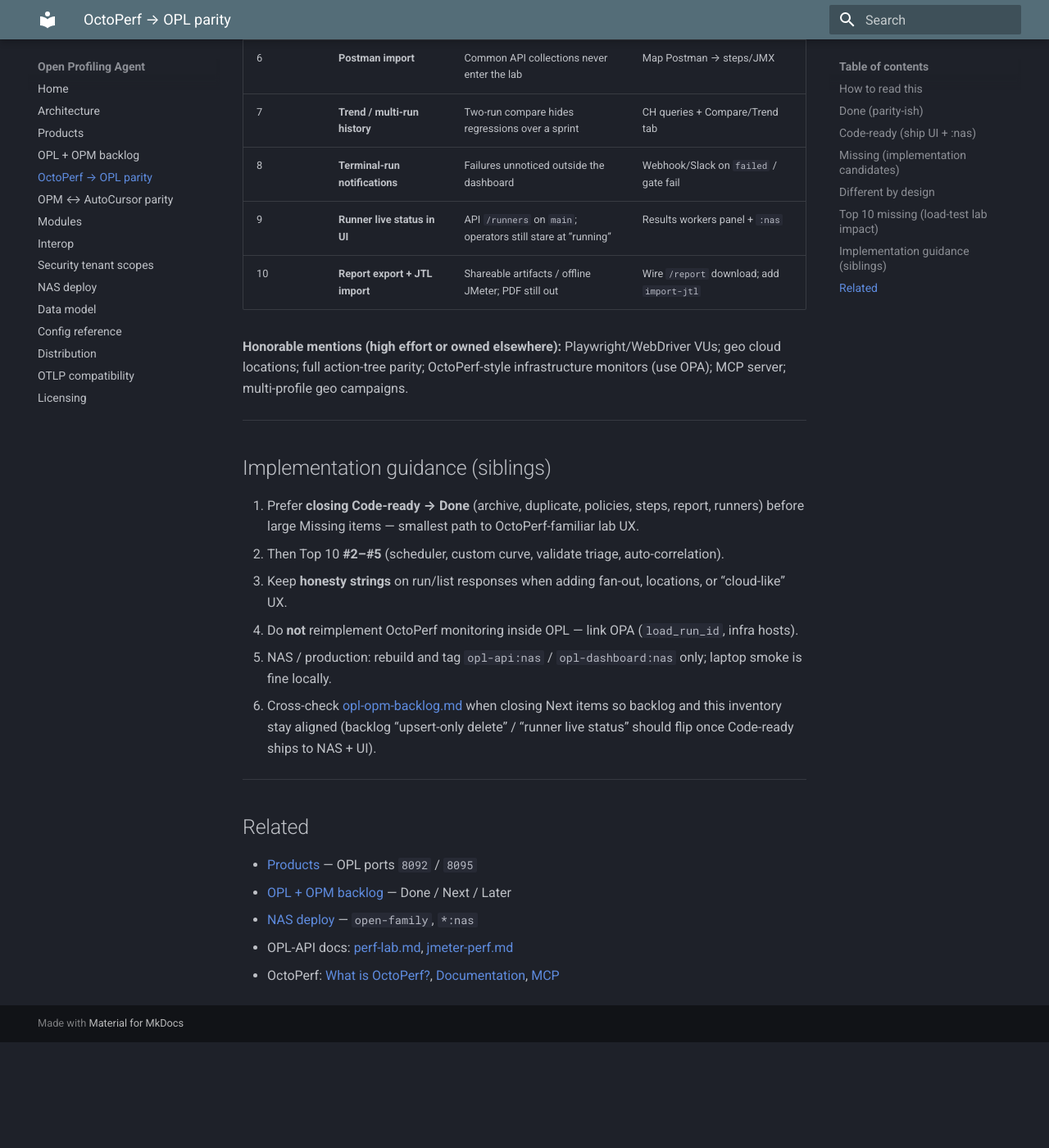
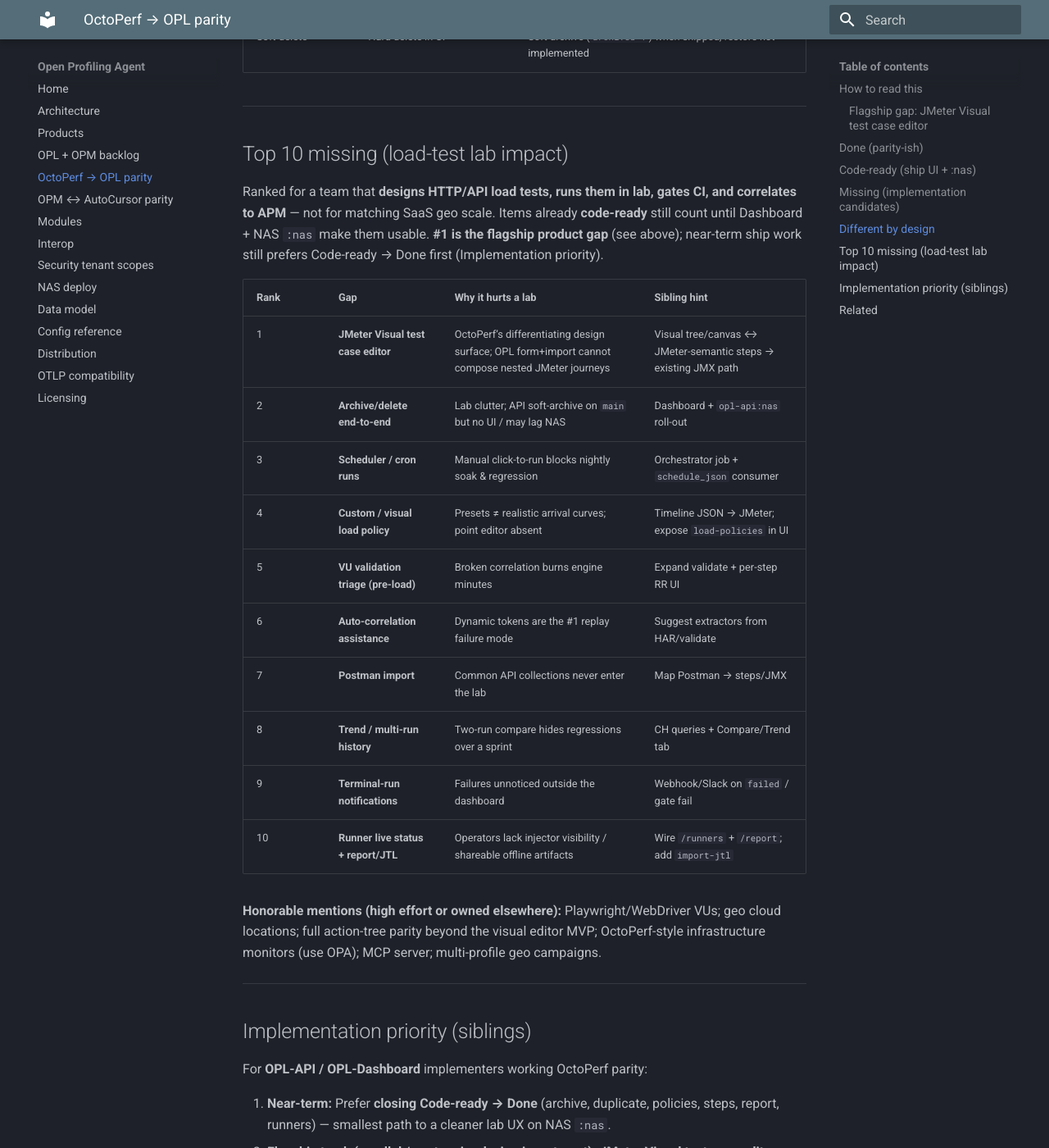
Before and after one commit to TheGrimmChester/OPA-Stack, an MkDocs documentation site: the page built from docs/opl-octoperf-parity.md, in a window 1280 px wide and 1400 px high, scrolled down 6660 px. Shown: the whole window at 82% size. Built offline with MkDocs 1.6.1 and Material for MkDocs 9.7.7, drawn with Linux system fonts in a browser that asks for light colours; before the commit the page ends 7931 px from its top, so only the background shows below that; some of the changed text lies outside the part shown.

Commit message:
Docs: Flag OctoPerf JMeter Visual editor as top OPL gap.
Call out the visual VU/tree editor as OctoPerf’s differentiating design feature, rank it #1 for parity, and mark visual JMeter-semantic editing as aspirational for OPL siblings.

```diff
--- a/docs/opl-octoperf-parity.md
+++ b/docs/opl-octoperf-parity.md
@@ -19,6 +19,14 @@
 
 OPL is a **self-hosted load lab** next to OPA, not a SaaS multi-cloud load grid. Gaps ranked for **load-test lab user impact** (design → run → analyze → gate), not for matching OctoPerf enterprise packaging.
 
+### Flagship gap: JMeter Visual test case editor
+
+OctoPerf’s **most advanced / differentiating** design feature is the **JMeter Visual test case editor** — a hierarchical Virtual User tree (drag-and-drop actions, containers, logic, extractors, search/replace) for building JMeter-compatible journeys **without editing raw JMX**. Doc anchors: [design / edit virtual user](https://api.octoperf.com/doc/design/edit-virtual-user/), [virtual user tree](https://api.octoperf.com/doc/design/edit-virtual-user/virtual-user-tree/), product framing [JMeter on steroids](https://octoperf.com/product/jmeter-on-steroids/).
+
+**OPL today:** Design tab is a **flat form step list** (`http` / `think` / `extract` / `assert` / `transaction`) that generates JMX on save, plus **HAR/XHR/JMX import** and a raw **JMX** tab. That is codeless enough for simple HTTP labs, but it is **not** a visual JMeter plan/tree editor.
+
+**Aspirational (not “different by design”):** OPL should aim for **visual scenario editing compatible with JMeter semantics** (tree or equivalent structured canvas → same JMX/engine path). Staying form-only forever would leave the flagship OctoPerf design advantage unaddressed; raw JMX-only is a fallback, not the target UX.
+
 ---
 
 ## Done (parity-ish)
@@ -29,7 +37,7 @@
 | HAR → VU | `POST /api/perf/scenarios/import-har` (+ Capture UI) | Skips private/metadata hosts (URL policy) |
 | JMeter JMX import / export | `import-jmx`, `export-jmx`, JMX tab | Best-effort HTTP samplers / timers / extractors / CSV / classic thread groups |
 | XHR capture import | `import-xhr` / `export-xhr` | Lab-oriented; not an OctoPerf product name |
-| Codeless / form designer → JMX | Dashboard builds steps; API stores `jmx_xml` | Users need not author JMeter XML |
+| Codeless / form designer → JMX | Dashboard builds **flat** steps; API stores `jmx_xml` | Not OctoPerf’s visual JMeter tree editor (see Flagship gap) |
 | CSV / datasets | `datasets_json` → CSVDataSet in generated JMX | Inline CSV in Users & data tab |
 | Extractors / assertions (basic) | Step types `extract`, `assert`; selector metadata (css/xpath/correlate) | Mirrored as JMX where supported; not full OctoPerf action tree |
 | Load profiles | `soak` / `spike` / `ramp` + presets (smoke, stress) | Run & scale tab |
@@ -65,11 +73,12 @@
 
 | OctoPerf capability | Doc anchor | OPL gap | Suggested sibling work |
 |---------------------|------------|---------|------------------------|
+| **JMeter Visual test case editor** (flagship) | `design/edit-virtual-user/` + `virtual-user-tree/` | Flat form steps + JMX/HAR import only — no hierarchical visual JMeter plan editor | Visual tree/canvas UX → JMeter-semantic model → existing JMX engine; keep import as on-ramp |
 | **Postman** collection import | `design/create-virtual-user/import-postman-collection` | Absent | `import-postman` → HTTP steps / JMX |
 | **Playwright** / real-browser VUs | Playwright import + actions | Explicitly out of scope today | New runner image or hybrid engine — large |
 | **WebDriver** / Selenium record | `record-selenium-web-driver` | Absent | Later; overlap with Playwright |
 | **VU fragments** + Link actions | Fragments VU type | No shared fragments | Reusable scenario fragments / includes |
-| Rich **action tree** (if/while/foreach/rendezvous/queue/JSR223…) | `design/edit-virtual-user/action-types/*` | Flat step list + limited JMX | Extend step DSL or trust raw JMX only |
+| Rich **action tree** (if/while/foreach/rendezvous/queue/JSR223…) | `design/edit-virtual-user/action-types/*` | Flat step list + limited JMX | Extend visual/step DSL toward JMeter containers & logic (pairs with flagship editor) |
 | **Auto-correlation** studio | `configuration/auto-correlation` | Selector metadata only | Detect dynamic tokens; suggest extractors |
 | **Validate VU** triage (functional check before load) | `edit-virtual-user/validation` | `validate` thinner than OctoPerf | Per-step request/response triage UI |
 | **Variables** (secret, counter, random, file-backed CSV UX) | `configuration/variables/*` | Headers + inline CSV | Variable store + secret refs |
@@ -111,33 +120,36 @@
 
 ## Top 10 missing (load-test lab impact)
 
-Ranked for a team that **designs HTTP/API load tests, runs them in lab, gates CI, and correlates to APM** — not for matching SaaS geo scale. Items already **code-ready** still count until Dashboard + NAS `:nas` make them usable.
+Ranked for a team that **designs HTTP/API load tests, runs them in lab, gates CI, and correlates to APM** — not for matching SaaS geo scale. Items already **code-ready** still count until Dashboard + NAS `:nas` make them usable. **#1 is the flagship product gap** (see above); near-term ship work still prefers Code-ready → Done first (Implementation priority).
 
 | Rank | Gap | Why it hurts a lab | Sibling hint |
 |------|-----|--------------------|--------------|
-| 1 | **Archive/delete end-to-end** | Lab clutter; API soft-archive on `main` but no UI / may lag NAS | Dashboard + `opl-api:nas` roll-out |
-| 2 | **Scheduler / cron runs** | Manual click-to-run blocks nightly soak & regression | Orchestrator job + `schedule_json` consumer |
-| 3 | **Custom / visual load policy** | Presets ≠ realistic arrival curves; point editor absent | Timeline JSON → JMeter; expose `load-policies` in UI |
-| 4 | **VU validation triage (pre-load)** | Broken correlation burns engine minutes | Expand validate + per-step RR UI |
-| 5 | **Auto-correlation assistance** | Dynamic tokens are the #1 replay failure mode | Suggest extractors from HAR/validate |
-| 6 | **Postman import** | Common API collections never enter the lab | Map Postman → steps/JMX |
-| 7 | **Trend / multi-run history** | Two-run compare hides regressions over a sprint | CH queries + Compare/Trend tab |
-| 8 | **Terminal-run notifications** | Failures unnoticed outside the dashboard | Webhook/Slack on `failed` / gate fail |
-| 9 | **Runner live status in UI** | API `/runners` on `main`; operators still stare at “running” | Results workers panel + `:nas` |
-| 10 | **Report export + JTL import** | Shareable artifacts / offline JMeter; PDF still out | Wire `/report` download; add `import-jtl` |
+| 1 | **JMeter Visual test case editor** | OctoPerf’s differentiating design surface; OPL form+import cannot compose nested JMeter journeys | Visual tree/canvas ↔ JMeter-semantic steps → existing JMX path |
+| 2 | **Archive/delete end-to-end** | Lab clutter; API soft-archive on `main` but no UI / may lag NAS | Dashboard + `opl-api:nas` roll-out |
+| 3 | **Scheduler / cron runs** | Manual click-to-run blocks nightly soak & regression | Orchestrator job + `schedule_json` consumer |
+| 4 | **Custom / visual load policy** | Presets ≠ realistic arrival curves; point editor absent | Timeline JSON → JMeter; expose `load-policies` in UI |
+| 5 | **VU validation triage (pre-load)** | Broken correlation burns engine minutes | Expand validate + per-step RR UI |
+| 6 | **Auto-correlation assistance** | Dynamic tokens are the #1 replay failure mode | Suggest extractors from HAR/validate |
+| 7 | **Postman import** | Common API collections never enter the lab | Map Postman → steps/JMX |
+| 8 | **Trend / multi-run history** | Two-run compare hides regressions over a sprint | CH queries + Compare/Trend tab |
+| 9 | **Terminal-run notifications** | Failures unnoticed outside the dashboard | Webhook/Slack on `failed` / gate fail |
+| 10 | **Runner live status + report/JTL** | Operators lack injector visibility / shareable offline artifacts | Wire `/runners` + `/report`; add `import-jtl` |
 
-**Honorable mentions (high effort or owned elsewhere):** Playwright/WebDriver VUs; geo cloud locations; full action-tree parity; OctoPerf-style infrastructure monitors (use OPA); MCP server; multi-profile geo campaigns.
+**Honorable mentions (high effort or owned elsewhere):** Playwright/WebDriver VUs; geo cloud locations; full action-tree parity beyond the visual editor MVP; OctoPerf-style infrastructure monitors (use OPA); MCP server; multi-profile geo campaigns.
 
 ---
 
-## Implementation guidance (siblings)
+## Implementation priority (siblings)
 
-1. Prefer **closing Code-ready → Done** (archive, duplicate, policies, steps, report, runners) before large Missing items — smallest path to OctoPerf-familiar lab UX.
-2. Then Top 10 **#2–#5** (scheduler, custom curve, validate triage, auto-correlation).
-3. Keep **honesty strings** on run/list responses when adding fan-out, locations, or “cloud-like” UX.
-4. Do **not** reimplement OctoPerf monitoring inside OPL — link OPA (`load_run_id`, infra hosts).
-5. NAS / production: rebuild and tag `opl-api:nas` / `opl-dashboard:nas` only; laptop smoke is fine locally.
-6. Cross-check [opl-opm-backlog.md](opl-opm-backlog.md) when closing Next items so backlog and this inventory stay aligned (backlog “upsert-only delete” / “runner live status” should flip once Code-ready ships to NAS + UI).
+For **OPL-API / OPL-Dashboard** implementers working OctoPerf parity:
+
+1. **Near-term:** Prefer **closing Code-ready → Done** (archive, duplicate, policies, steps, report, runners) — smallest path to a cleaner lab UX on NAS `:nas`.
+2. **Flagship track (parallel / next major design investment):** **JMeter Visual test case editor** — visual scenario editing with **JMeter-compatible semantics**, not a permanent “form-only” stance. HAR/JMX import remains the on-ramp; the editor is the destination for complex journeys. Grow action coverage (containers, logic, fragments) on that model rather than only extending the flat step list.
+3. Then Top 10 **#3–#6** (scheduler, custom curve, validate triage, auto-correlation).
+4. Keep **honesty strings** on run/list responses when adding fan-out, locations, or “cloud-like” UX.
+5. Do **not** reimplement OctoPerf monitoring inside OPL — link OPA (`load_run_id`, infra hosts).
+6. NAS / production: rebuild and tag `opl-api:nas` / `opl-dashboard:nas` only; laptop smoke is fine locally.
+7. Cross-check [opl-opm-backlog.md](opl-opm-backlog.md) when closing Next items so backlog and this inventory stay aligned (backlog “upsert-only delete” / “runner live status” should flip once Code-ready ships to NAS + UI).
 
 ---
 
```
Also changed, not shown: docs/index.md (+1 -1 lines), docs/opl-opm-backlog.md (+2 -1 lines), docs/products.md (+1 -1 lines).
